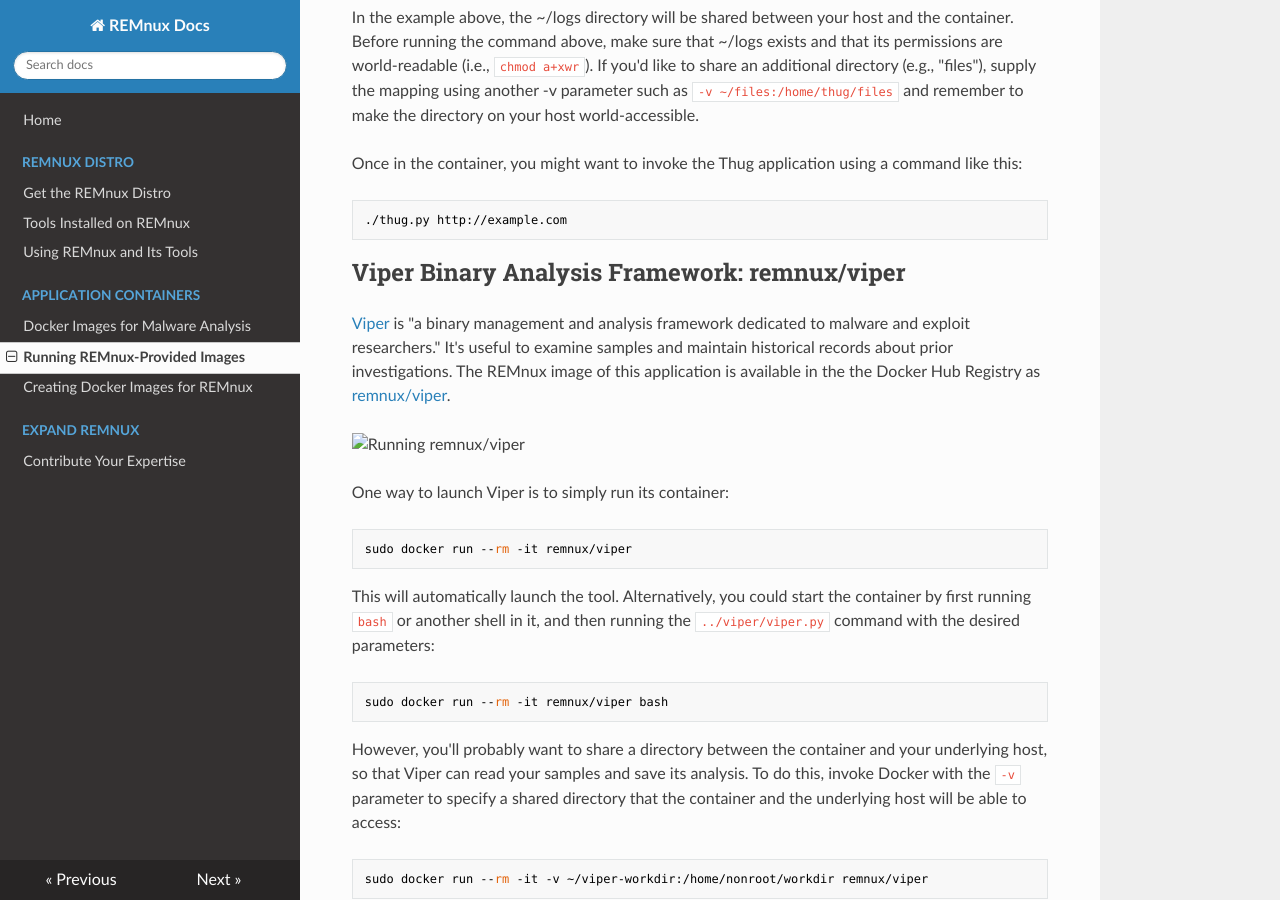
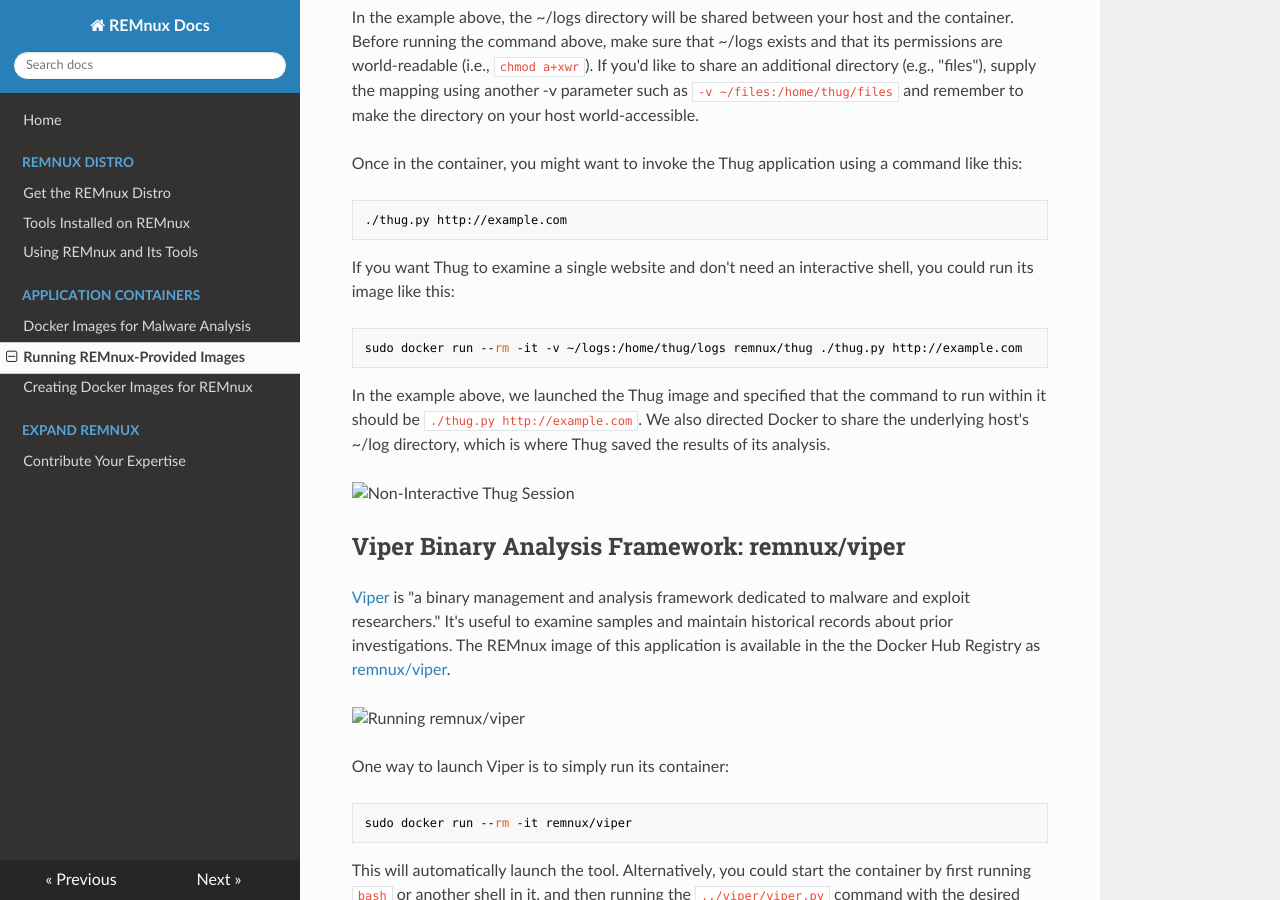
Before and after one commit to wzod/docs, an MkDocs documentation site: the page built from source/containers/run-apps.md, in a window 1280 px wide and 900 px high, scrolled down 1478 px. Built offline with MkDocs 1.6.1, drawn with Linux system fonts in a browser that asks for light colours; nearby versions of some CDN libraries; old or Windows-style settings are respelled for this version of MkDocs.

Commit message:
Added a new Thug example

```diff
--- a/source/containers/run-apps.md
+++ b/source/containers/run-apps.md
@@ -41,6 +41,14 @@
 Once in the container, you might want to invoke the Thug application using a command like this:
 
     ./thug.py http://example.com
+
+If you want Thug to examine a single website and don't need an interactive shell, you could run its image like this:
+
+    sudo docker run --rm -it -v ~/logs:/home/thug/logs remnux/thug ./thug.py http://example.com
+
+In the example above, we launched the Thug image and specified that the command to run within it should be `./thug.py http://example.com`. We also directed Docker to share the underlying host's ~/log directory, which is where Thug saved the results of its analysis.
+
+![Non-Interactive Thug Session](containers/remnux-docker-thug2.png)
 
 ## Viper Binary Analysis Framework: remnux/viper
 
```
Also changed, not shown: source/containers/remnux-docker-thug2.png (added).
